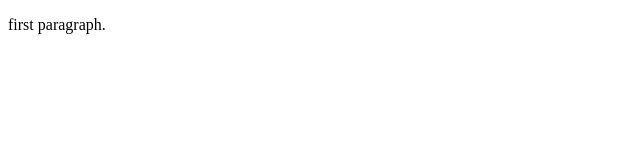
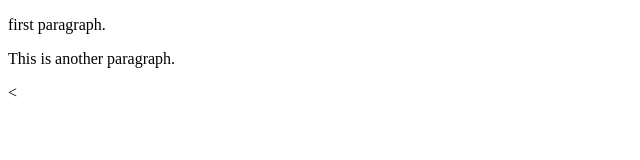
Before and after one commit to tjsun001/learning-git, a plain HTML site: page learning-git/index.html in a window 1280 px wide. Shown: the whole page, without its empty margins (0-640 px from the left). Drawn offline with Linux system fonts and the light colour scheme.

Commit message:
added another p tag

```diff
--- a/learning-git/index.html
+++ b/learning-git/index.html
@@ -1,3 +1,4 @@
+
 <!DOCTYPE html>
 <html>
 <head>
@@ -6,6 +7,9 @@
 <body>
 
 <p>first paragraph.</p>
+<p>This is another paragraph.</p
+</body><
+
 
 </body>
 </html>
```
